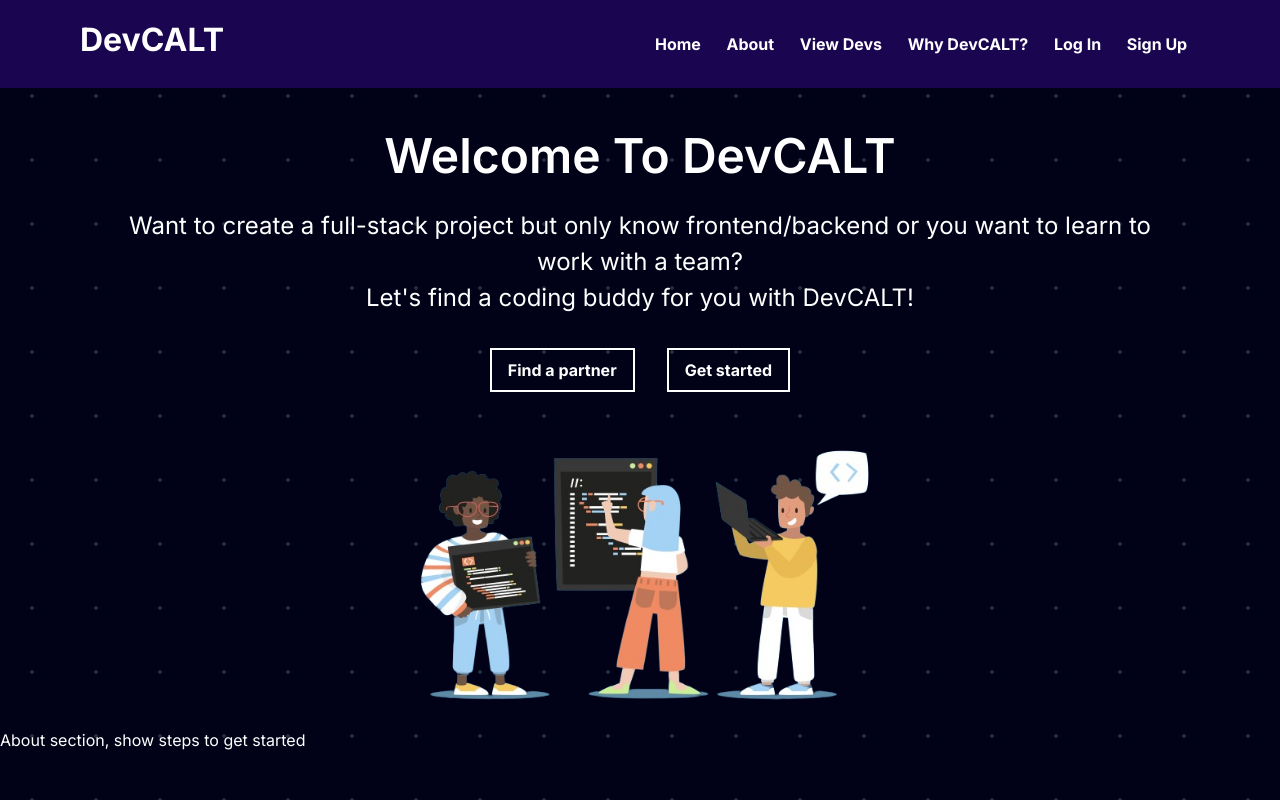
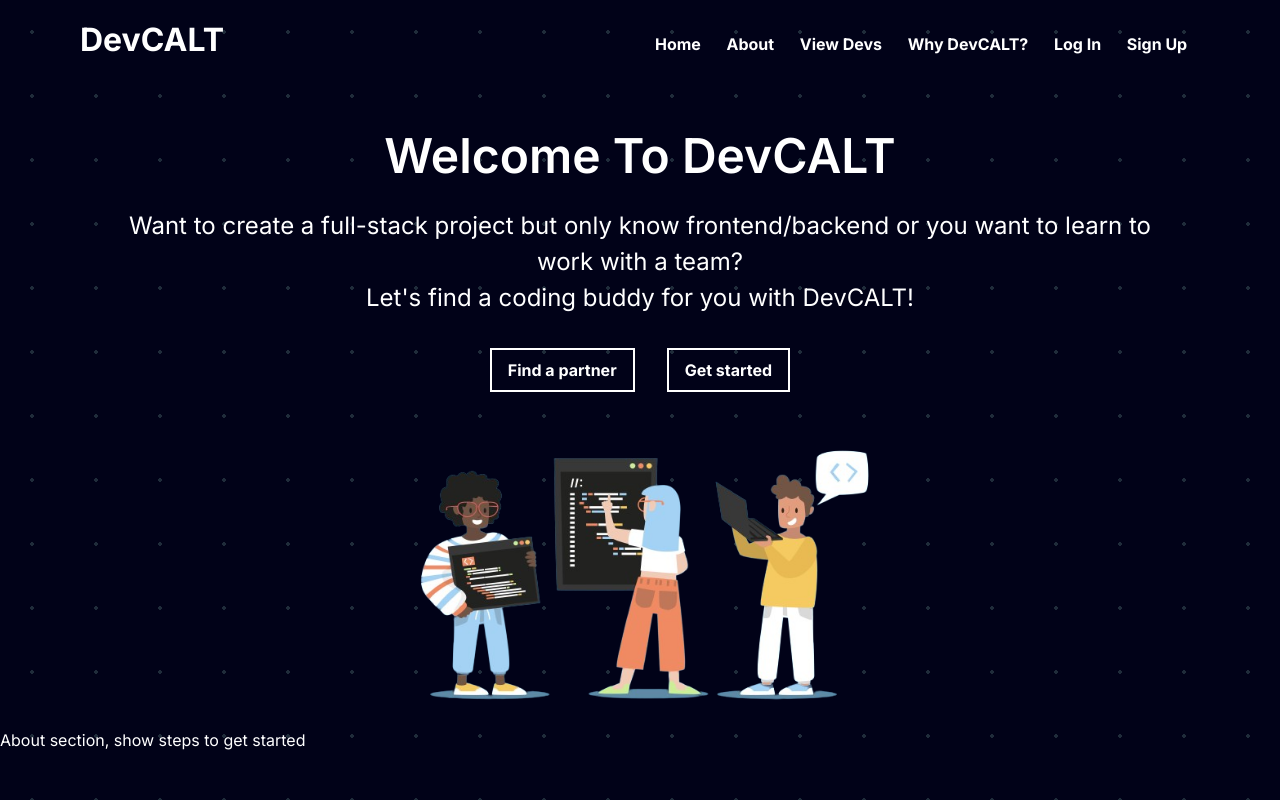
Before and after one commit to Saran-pariyar/DevCALT, a Next.js app: page / in a window 1280 px wide. Built offline with nearby package versions, Linux system fonts and the light colour scheme.

Commit message:
Made navbar color transparent

```diff
--- a/styles/Navbar.scss
+++ b/styles/Navbar.scss
@@ -9,7 +9,8 @@ body {
     position: sticky;
     top: 0;
     z-index: 999;
-    background: #190550;
+    background-color: transparent;
+    // background: #190550;
 
 
     .logo-section {
@@ -97,6 +98,8 @@ body {
     .navbar {
         flex-direction: column;
         padding: 0;
+    background: #190550;
+
 
         .logo-section {
             display: flex;
```
